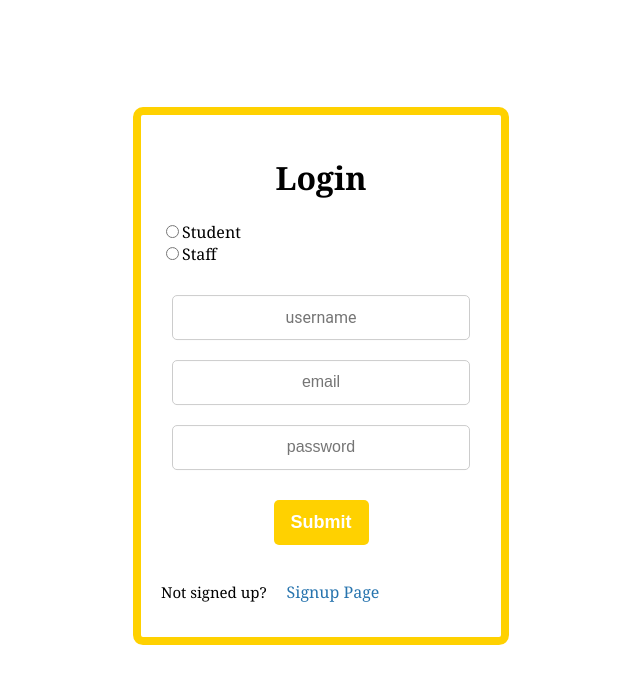
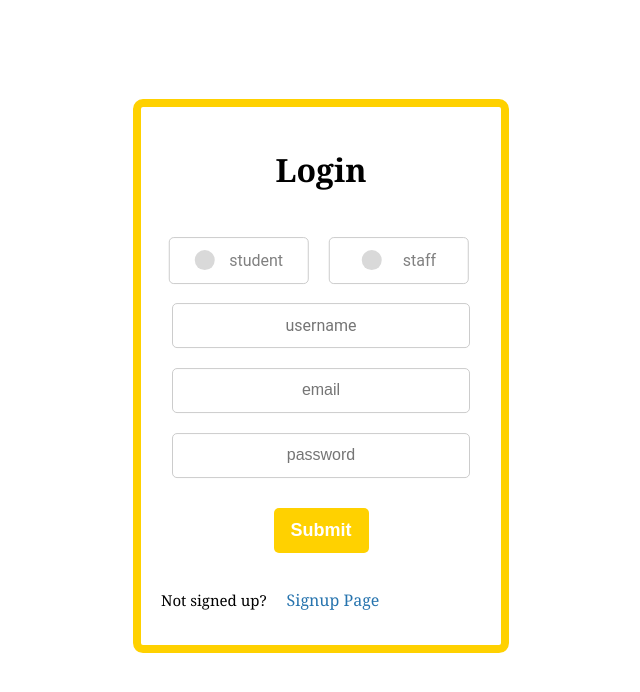
Before and after one commit to jiayini1119/Laundry-Room-Maintenance-Portal, a React (Create React App) app in the folder frontend/: page / in a window 1280 px wide. Shown: the top 692 px of the page, without its empty margins (319-959 px from the left). Built offline with nearby package versions, Linux system fonts and the light colour scheme.

Commit message:
Improve Login page and Homepage UI
* EditProfileButton.js, Home.js, HomeStaff.js, Logout.js,
  HeaderFeatures.css: change styling and classname
* Login.js, LoginStyle.css: add styling to radio buttons for userType
* WasherTableStaff.js: minor styling of filter buttons

```diff
--- a/frontend/src/components/EditProfileButton.js
+++ b/frontend/src/components/EditProfileButton.js
@@ -7,7 +7,7 @@ const EditProfileButton = () => {
         history("/edit_profile");
     }
     return (
-        <button className='editProfileButton' onClick = {handleEditProfile}> Edit Profile </button>
+        <button className='navButton' onClick = {handleEditProfile}> Edit Profile </button>
     )
 }
 
--- a/frontend/src/components/HeaderFeatures.css
+++ b/frontend/src/components/HeaderFeatures.css
@@ -10,11 +10,17 @@
 .Dropdown {
   position: absolute;
   top: 125%;
-  right: 150px;
+  right: 300px;
   transform: translate(0, -100%);
 }
 
-.logoutButton {
+.navButtonContainer {
+  position: absolute;
+  top: 120%;
+  right: 10px;
+}
+
+.navButton {
   background-color: #FFD100;
   color: #2774AE;
   padding: 17px 22px;
@@ -25,13 +31,10 @@
   font-weight: bold;
   font-family: Arial, Helvetica, sans-serif;
   text-align: center;
-  position: absolute;
-  top: 120%;
-  right: 10px;
   transform: translate(0, -100%);
 }
 
-.logoutButton:hover{
+.navButton:hover{
   background-color: #2774AE;
   color:#FFD100;
 }
--- a/frontend/src/components/Home.js
+++ b/frontend/src/components/Home.js
@@ -22,7 +22,11 @@ const Home = () => {
   return (
     <div className="homeheader">
       <h1 className="hometitle">
-        Laundry Reporter <Clock /><Dropdown setBgColor={setBgColor} /><Logout /><EditProfile />
+        Laundry Reporter <Clock /><Dropdown setBgColor={setBgColor} />
+        <div className="navButtonContainer">
+          <EditProfile />
+          <Logout />
+        </div>
       </h1>
       <hr />
       <div style={{ backgroundColor: bgColor }}>
--- a/frontend/src/components/HomeStaff.js
+++ b/frontend/src/components/HomeStaff.js
@@ -11,7 +11,6 @@ import WasherTableStaff from "./WasherTableStaff"
 import "./LoginStyle.css";
 import "./HeaderFeatures.css";
 import AccessReportPage from "./AccessReportPage";
-import EditProfile from "./EditProfileButton";
 
 import uclaLogo from './images/UCLA_Logo.png';
 
@@ -24,12 +23,14 @@ const HomeStaff = () => {
       <h1 className="hometitle">
         Laundry Reporter <Clock />
         {/* <Dropdown setBgColor={setBgColor} /> */}
-        <Logout /><EditProfile />
+        <div className="navButtonContainer">
+          <Logout />
+        </div>
       </h1>
       <hr />
       <div style={{ backgroundColor: bgColor }}>
       <Typography fontSize={24} color='textPrimary' fontFamily='Roboto' style={{ display: 'inline-block' }}>
-        Welcome to laundry in {location.state.dorm}, poor Bruin {location.state.id} :p
+        Welcome to Laundry Reporter, poor Staff {location.state.id} :p
       </Typography>
       <WasherTableStaff />
       <AccessReportPage />
--- a/frontend/src/components/Login.js
+++ b/frontend/src/components/Login.js
@@ -63,11 +63,20 @@ const Login = () => {
     <div className='LoginPage'>
       <form className='authForm' method='post'>
         <h1 className='authHead'>Login</h1>
-        <div>
+        {/* referenced from Metty on https://codepen.io/Metty/pen/MWjOavR */}
+        <div className="buttonWrapper">
           <input type="radio" id="student" name="userType" value="student" onChange={(e)=>setUserType(e.target.value)} />
-          <label for="student">Student</label><br />
+          <label htmlFor="student" className="option student">
+            <div className="dot"></div>
+            <span>student</span>
+          </label>
+          <br />
           <input type="radio" id="staff" name="userType" value="staff" onChange={(e)=>setUserType(e.target.value)} />
-          <label for="staff">Staff</label><br />
+          <label htmlFor="staff" className="option staff">
+            <div className="dot"></div>
+            <span>staff</span>
+            </label>
+          <br />
         </div>
         <div>
           <input type="username" onChange={(e)=>setUsername(e.target.value)} placeholder='username' id="username" name="username"/>
--- a/frontend/src/components/LoginStyle.css
+++ b/frontend/src/components/LoginStyle.css
@@ -23,13 +23,88 @@
 }
 
 
+
+/* referenced from Metty on https://codepen.io/Metty/pen/MWjOavR */
+
+.buttonWrapper{
+  display: inline-flex;
+  height: 45px;
+  width: 100%;
+  transform: translate(-0.7%);
+  margin-top: 25px;
+  align-items: center;
+  justify-content: space-evenly;
+  border-radius: 5px;
+  font-family: Roboto, sans-serif;
+}
+.buttonWrapper .option{
+  background: #fff;
+  height: 100%;
+  width: 100%;
+  display: flex;
+  align-items: center;
+  justify-content: space-evenly;
+  margin: 0 10px;
+  border-radius: 5px;
+  cursor: pointer;
+  padding: 0 10px;
+  border: 1px solid #ccc;
+  transition: all 0.3s ease;
+}
+.buttonWrapper .option .dot{
+  height: 20px;
+  width: 20px;
+  background: #d9d9d9;
+  border-radius: 50%;
+  position: relative;
+}
+.buttonWrapper .option .dot::before{
+  position: absolute;
+  content: "";
+  top: 4px;
+  left: 4px;
+  width: 12px;
+  height: 12px;
+  background: #FFD100;;
+  border-radius: 50%;
+  opacity: 0;
+  transform: scale(1.5);
+  transition: all 0.3s ease;
+}
+input[type="radio"]{
+  display: none;
+}
+#student:checked:checked ~ .student,
+#staff:checked:checked ~ .staff{
+  border-color: #FFD100;;
+  background: #FFD100;;
+}
+#student:checked:checked ~ .student .dot,
+#staff:checked:checked ~ .staff .dot{
+  background: #fff;
+}
+#student:checked:checked ~ .student .dot::before,
+#staff:checked:checked ~ .staff .dot::before{
+  opacity: 1;
+  transform: scale(1);
+}
+.buttonWrapper .option span{
+  font-size: medium;
+  color: #808080;
+}
+#student:checked:checked ~ .student span,
+#staff:checked:checked ~ .staff span{
+  color: #fff;
+}
+
+
 input[type="username"], textarea {
   width: 93%;
   height: 45px;
   padding: 10px;
   border: 1px solid #ccc;
   border-radius: 5px;
-  margin-top: 30px !important;
+  margin-top: 20px !important;
   margin-bottom: 20px !important;
   font-size: medium;
   box-sizing: border-box;
--- a/frontend/src/components/Logout.js
+++ b/frontend/src/components/Logout.js
@@ -12,7 +12,7 @@ const Logout = () => {
   }
 
   return(
-    <button className='logoutButton' onClick = {handleLogout}> Log Out </button>
+    <button className='navButton' onClick = {handleLogout}> Log Out </button>
   )
 }
 export default Logout;
--- a/frontend/src/components/WasherTableStaff.js
+++ b/frontend/src/components/WasherTableStaff.js
@@ -22,7 +22,7 @@ const headCells = [
 
 const StatusFilterDropdown = ({ statusValue, handleStatusFilter }) => {
   return (
-    <FormControl>
+    <FormControl style={{width: '100%'}}>
       <Select value={statusValue} onChange={handleStatusFilter}>
         <MenuItem value="all">All</MenuItem>
         <MenuItem value="working">Working</MenuItem>
@@ -35,7 +35,7 @@ const StatusFilterDropdown = ({ statusValue, handleStatusFilter }) => {
 
 const DormFilterDropdown = ({ dormValue, handleDormFilter }) => {
   return (
-    <FormControl>
+    <FormControl style={{width: '100%'}}>
       <Select value={dormValue} onChange={handleDormFilter}>
         <MenuItem value="all">All</MenuItem>
         <MenuItem value="Hedrick">Hedrick</MenuItem>
@@ -88,11 +88,11 @@ EnhancedTableHead.propTypes = {
 
 function EnhancedTableToolbar(props) {
   const { numSelected } = props;
-  const history = useNavigate()
+  // const history = useNavigate()
 
-  const handleClickReport = () => {
-    history("/home/report")
-  }
+  // const handleClickReport = () => {
+  //   history("/home/report")
+  // }
 
   return (
     <Toolbar
@@ -129,13 +129,13 @@ function EnhancedTableToolbar(props) {
       <StatusFilterDropdown statusValue={props.statusValue} handleStatusFilter={props.handleStatusFilter} />
       <DormFilterDropdown dormValue={props.dormValue} handleDormFilter={props.handleDormFilter} />
 
-      {numSelected > 0 ? (
+      {/* {numSelected > 0 ? (
         <Button variant="contained" onClick={handleClickReport}>
           Report for Maintenance
         </Button>
       ) : (
         <Button variant="cotained">Select to Report</Button>
-      )}
+      )} */}
     </Toolbar>
   );
 }
```
